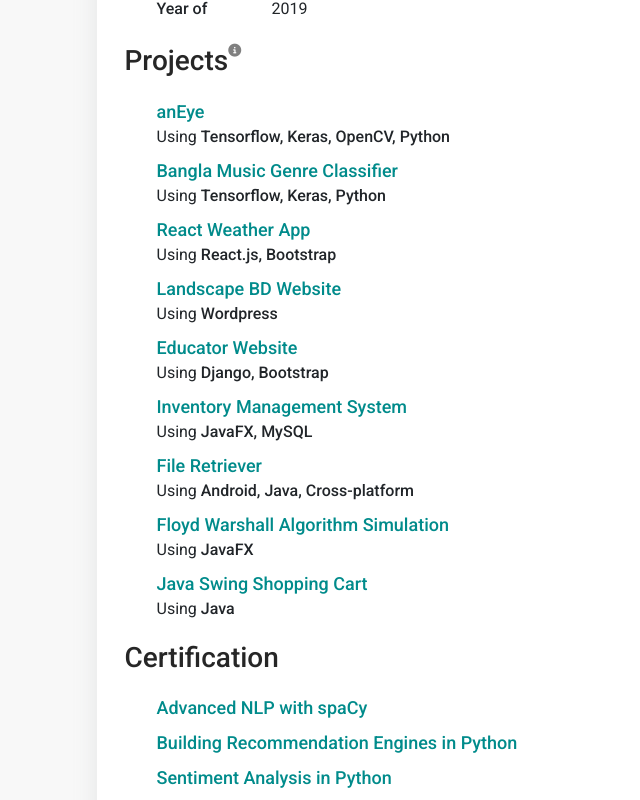
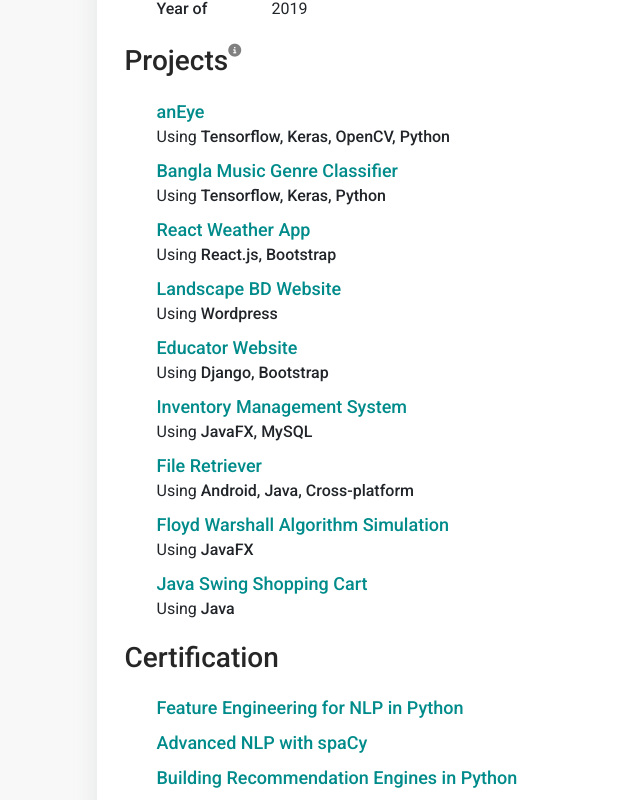
Before and after one commit to afifaniks/afifaniks-github-io-old, a React (Create React App) app: page / in a window 1280 px wide. Shown: the part 2000-2800 px from the top of the page, without its empty margins (125-765 px from the left). Built offline with nearby package versions, Linux system fonts and the light colour scheme.

Commit message:
Updated content

```diff
--- a/src/statics/PROFILE_DATA.js
+++ b/src/statics/PROFILE_DATA.js
@@ -2,7 +2,7 @@
     profileName: "Afif Al Mamun",
     headline: "Machine Learning Engineer",
     bio: "Afif Al Mamun is a software engineer from Dhaka, Bangladesh. "
-        + "He is currently working at [Infolytx Bangladesh Ltd.](infolytx.com) as a software engineer in machine learning."
+        + "He is currently working at [Infolytx Bangladesh Ltd.](infolytx.com) as a software engineer in machine learning. "
         + "Previously, he used to work at [ServicEngine Ltd.](sebpo.com) as a software engineer where his main role was to develop web scrapers as per clients' requirements and also developing modules in Java for the company framework. "
         + "Being an AI enthusiast, he is actively researching in the field of Deep Learning & Computer Vision and has published a few scholarly articles. "
         + "Afif obtained his bachelor degree from the Department of Computer Science and Engineering of [Daffodil International University](https://daffodilvarsity.edu.bd/). "
@@ -134,6 +134,11 @@
     ],
     certifications: [
         {
+            title: "Feature Engineering for NLP in Python",
+            url: "https://www.datacamp.com/statement-of-accomplishment/course/5be12dd44ff881a4909c7e317a14761f750b4a24",
+            author: "Datacamp"
+        },
+        {
             title: "Advanced NLP with spaCy",
             url: "https://www.datacamp.com/statement-of-accomplishment/course/f3a0a3f616e03df251b743cc97dd378ca69105ac",
             author: "Datacamp"
```
